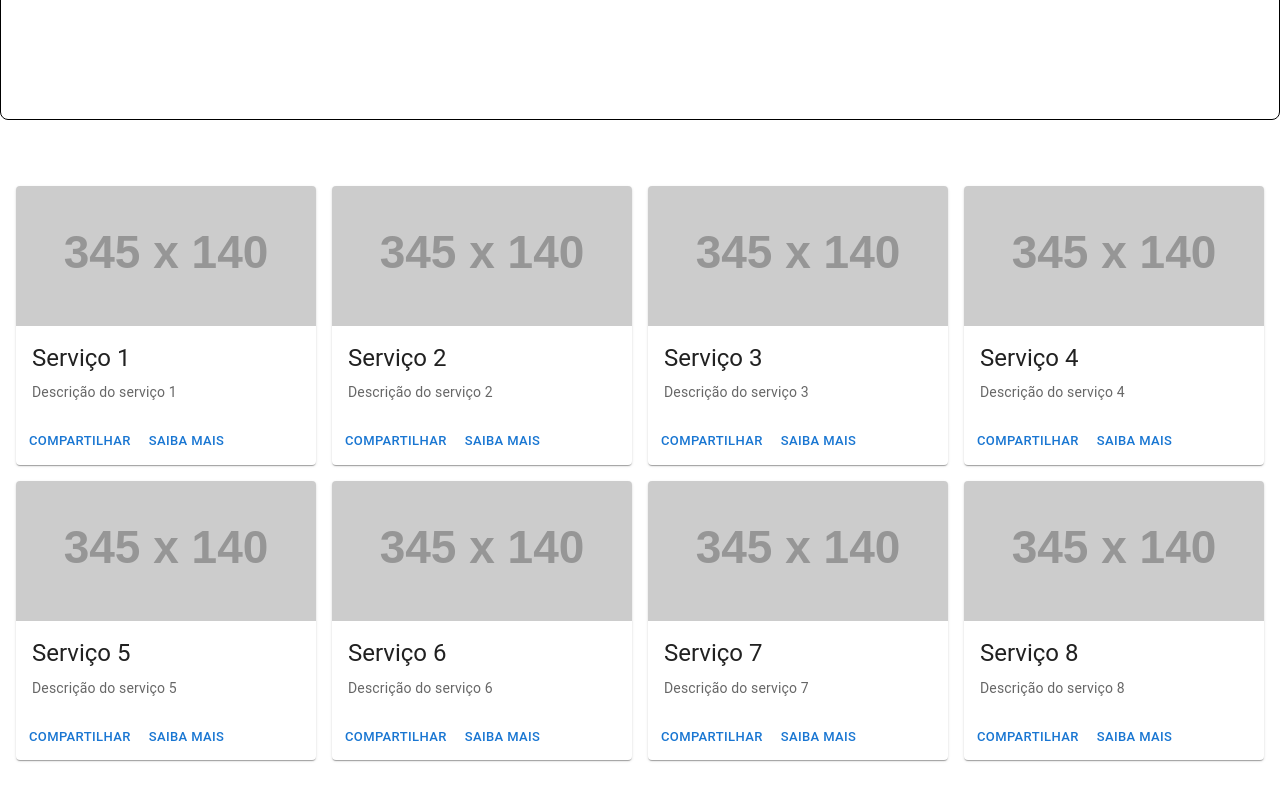
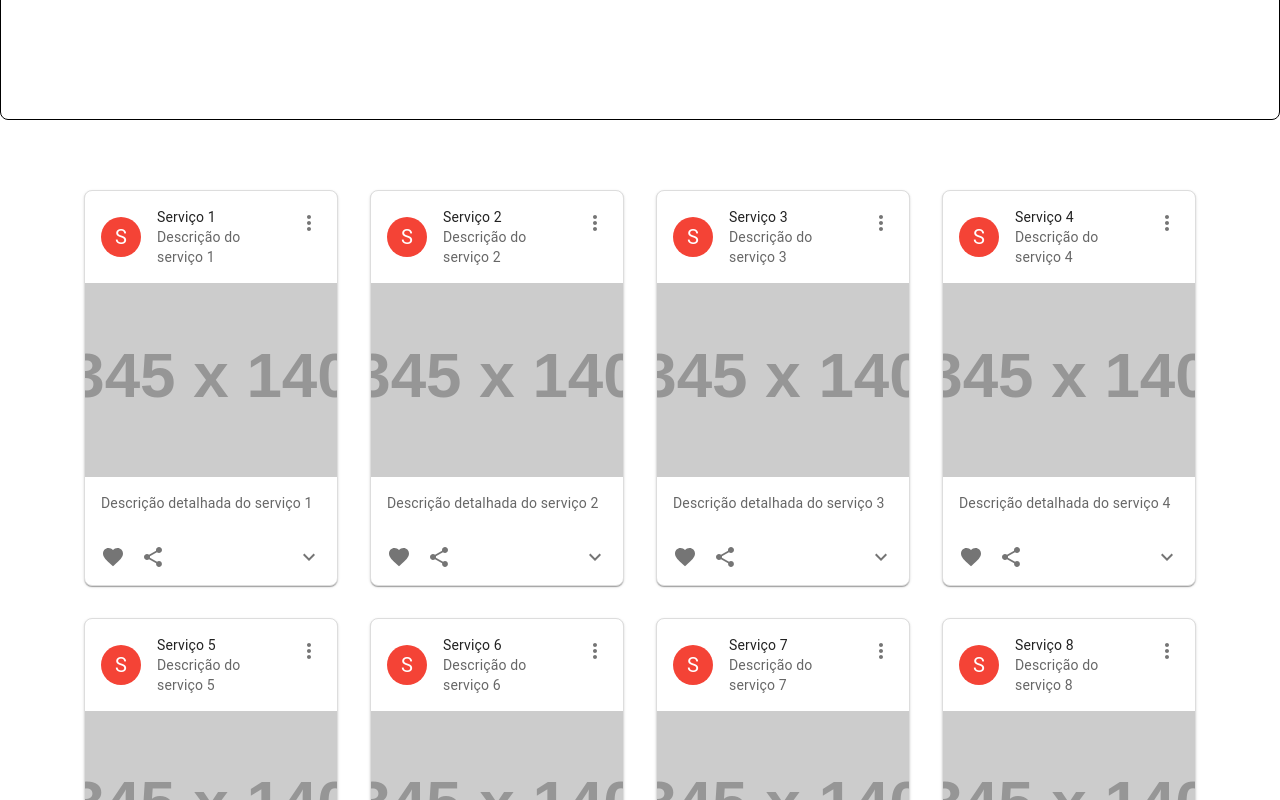
Before and after one commit to pedrinholopinho/ClincaPotencial, a React (Vite) app: page / in a window 1280 px wide. Shown: the part 580-1380 px from the top of the page. Before the commit the page ends 1356 px from the top, so only its background shows below. Built offline with nearby package versions, Linux system fonts and the light colour scheme.

Commit message:
cards de serviços

```diff
--- a/package.json
+++ b/package.json
@@ -16,7 +16,8 @@
     "@mui/material": "^6.2.0",
     "react": "^18.3.1",
     "react-dom": "^18.3.1",
-    "react-router-dom": "^7.0.2"
+    "react-router-dom": "^7.0.2",
+    "swiper": "^11.1.15"
   },
   "devDependencies": {
     "@eslint/js": "^9.15.0",
--- /dev/null
+++ b/src/pages/RecipeCards.tsx
@@ -0,0 +1,115 @@
+import * as React from 'react';
+import { styled } from '@mui/material/styles';
+import Card from '@mui/material/Card';
+import CardHeader from '@mui/material/CardHeader';
+import CardMedia from '@mui/material/CardMedia';
+import CardContent from '@mui/material/CardContent';
+import CardActions from '@mui/material/CardActions';
+import Collapse from '@mui/material/Collapse';
+import Avatar from '@mui/material/Avatar';
+import IconButton from '@mui/material/IconButton';
+import Typography from '@mui/material/Typography';
+import { red } from '@mui/material/colors';
+import FavoriteIcon from '@mui/icons-material/Favorite';
+import ShareIcon from '@mui/icons-material/Share';
+import ExpandMoreIcon from '@mui/icons-material/ExpandMore';
+import MoreVertIcon from '@mui/icons-material/MoreVert';
+import { Grid } from '@mui/material';
+
+interface CardData {
+  title: string;
+  description: string;
+  image: string;
+  descDetalhes: string;
+}
+
+interface RecipeCardsProps {
+  data: CardData[];
+}
+
+interface ExpandMoreProps {
+  expand: boolean;
+}
+
+const ExpandMore = styled(IconButton, {
+  shouldForwardProp: (prop) => prop !== 'expand',
+})<ExpandMoreProps>(({ theme, expand }) => ({
+  marginLeft: 'auto',
+  transition: theme.transitions.create('transform', {
+    duration: theme.transitions.duration.shortest,
+  }),
+  transform: expand ? 'rotate(180deg)' : 'rotate(0deg)',
+}));
+
+const RecipeCards: React.FC<RecipeCardsProps> = ({ data }) => {
+  const [expandedIndex, setExpandedIndex] = React.useState<number | null>(null);
+
+  const handleExpandClick = (index: number) => {
+    setExpandedIndex(expandedIndex === index ? null : index);
+  };
+
+  return (
+    <Grid
+      container
+      spacing={4} // Adiciona espaçamento entre os cartões
+      justifyContent="center"
+      alignItems="flex-start"
+      style={{ minHeight: '100vh', padding: '20px' }}
+    >
+      {data.map((item, index) => (
+        <Grid item xs={12} sm={6} md={4} lg={3} key={index}>
+          <Card sx={{ maxWidth: 345, border: '1px solid #ddd', borderRadius: '8px' }}>
+            <CardHeader
+              avatar={
+                <Avatar sx={{ bgcolor: red[500] }} aria-label="recipe">
+                  {item.title.charAt(0)}
+                </Avatar>
+              }
+              action={
+                <IconButton aria-label="settings">
+                  <MoreVertIcon />
+                </IconButton>
+              }
+              title={item.title}
+              subheader={item.description}
+            />
+            <CardMedia
+              component="img"
+              height="194"
+              image={item.image}
+              alt={`${item.title} image`}
+            />
+            <CardContent>
+              <Typography variant="body2" color="text.secondary">
+                {item.descDetalhes}
+              </Typography>
+            </CardContent>
+            <CardActions disableSpacing>
+              <IconButton aria-label="add to favorites">
+                <FavoriteIcon />
+              </IconButton>
+              <IconButton aria-label="share">
+                <ShareIcon />
+              </IconButton>
+              <ExpandMore
+                expand={expandedIndex === index}
+                onClick={() => handleExpandClick(index)}
+                aria-expanded={expandedIndex === index}
+                aria-label="show more"
+              >
+                <ExpandMoreIcon />
+              </ExpandMore>
+            </CardActions>
+            <Collapse in={expandedIndex === index} timeout="auto" unmountOnExit>
+              <CardContent>
+                <Typography paragraph>{item.description}</Typography>
+              </CardContent>
+            </Collapse>
+          </Card>
+        </Grid>
+      ))}
+    </Grid>
+  );
+};
+
+export default RecipeCards;
--- a/src/pages/home.tsx
+++ b/src/pages/home.tsx
@@ -1,19 +1,22 @@
 import React, { useState } from "react";
-import { AppBar, Button, IconButton, Toolbar, Box, Menu, MenuList, MenuItem, Typography, Grid, Card, CardContent, CardActions, CardMedia } from "@mui/material";
+import { AppBar, Button, IconButton, Toolbar, Box, Menu, MenuList, MenuItem, Typography, Container} from "@mui/material";
 import GroupsIcon from "@mui/icons-material/Groups";
 import MenuIcon from "@mui/icons-material/Menu";
 import "../global.css";
+import RecipeCards from "./RecipeCards";
+
+
 
 // Simulação dos dados dos serviços
 const services = [
-  { title: "Serviço 1", description: "Descrição do serviço 1", image: "https://via.placeholder.com/345x140?text=Serviço+1" },
-  { title: "Serviço 2", description: "Descrição do serviço 2", image: "https://via.placeholder.com/345x140?text=Serviço+2" },
-  { title: "Serviço 3", description: "Descrição do serviço 3", image: "https://via.placeholder.com/345x140?text=Serviço+3" },
-  { title: "Serviço 4", description: "Descrição do serviço 4", image: "https://via.placeholder.com/345x140?text=Serviço+4" },
-  { title: "Serviço 5", description: "Descrição do serviço 5", image: "https://via.placeholder.com/345x140?text=Serviço+5" },
-  { title: "Serviço 6", description: "Descrição do serviço 6", image: "https://via.placeholder.com/345x140?text=Serviço+6" },
-  { title: "Serviço 7", description: "Descrição do serviço 7", image: "https://via.placeholder.com/345x140?text=Serviço+7" },
-  { title: "Serviço 8", description: "Descrição do serviço 8", image: "https://via.placeholder.com/345x140?text=Serviço+8" },
+  { title: "Serviço 1", description: "Descrição do serviço 1", image: "https://via.placeholder.com/345x140?text=Serviço+1",descDetalhes: "Descrição detalhada do serviço 1" },
+  { title: "Serviço 2", description: "Descrição do serviço 2", image: "https://via.placeholder.com/345x140?text=Serviço+2",descDetalhes: "Descrição detalhada do serviço 2"},
+  { title: "Serviço 3", description: "Descrição do serviço 3", image: "https://via.placeholder.com/345x140?text=Serviço+3",descDetalhes: "Descrição detalhada do serviço 3" },
+  { title: "Serviço 4", description: "Descrição do serviço 4", image: "https://via.placeholder.com/345x140?text=Serviço+4",descDetalhes: "Descrição detalhada do serviço 4"},
+  { title: "Serviço 5", description: "Descrição do serviço 5", image: "https://via.placeholder.com/345x140?text=Serviço+5",descDetalhes: "Descrição detalhada do serviço 5"},
+  { title: "Serviço 6", description: "Descrição do serviço 6", image: "https://via.placeholder.com/345x140?text=Serviço+6",descDetalhes: "Descrição detalhada do serviço 6"},
+  { title: "Serviço 7", description: "Descrição do serviço 7", image: "https://via.placeholder.com/345x140?text=Serviço+7",descDetalhes: "Descrição detalhada do serviço 7"},
+  { title: "Serviço 8", description: "Descrição do serviço 8", image: "https://via.placeholder.com/345x140?text=Serviço+8",descDetalhes: "Descrição detalhada do serviço 8" },
 ];
 
 const Header = () => {
@@ -93,20 +96,22 @@ const Header = () => {
           marginTop: "100px",
           padding: 0,
           boxSizing: "border-box", // Inclui as bordas no cálculo
+          marginBottom:'50px'
         }}
       >
         <Typography variant="h5">Carrossel de fotos</Typography>
       </Box>
 
-      <Box
+      {/* <Box
         sx={{
-          marginTop: "50px", // Espaçamento entre o carrossel e os cardss
+          marginTop: "1px", // Espaçamento entre o carrossel e os cardss
           padding: 2,
+          backgroundColor: 'black',
         }}
       >
-        <Grid container spacing={2}>
+        <Grid container spacing={2} gap={0}>
           {services.map((service, index) => (
-            <Grid item xs={12} sm={6} md={3} key={index}>
+            <Grid item xs={12} sm={6} md={3} key={index} sx={{backgroundColor: 'red'}}>
               <Card sx={{ maxWidth: 345 }}>
                 <CardMedia
                   sx={{ height: 140 }}
@@ -115,10 +120,10 @@ const Header = () => {
                 />
                 <CardContent>
                   <Typography gutterBottom variant="h5" component="div">
-                    {service.title} {/* Título do serviço */}
+                    {service.title} {/* Título do serviço
                   </Typography>
                   <Typography variant="body2" sx={{ color: "text.secondary" }}>
-                    {service.description} {/* Descrição do serviço */}
+                    {service.description} {/* Descrição do serviço
                   </Typography>
                 </CardContent>
                 <CardActions>
@@ -129,7 +134,14 @@ const Header = () => {
             </Grid>
           ))}
         </Grid>
-      </Box>
+      </Box> */}
+
+
+      <Container sx={{display:"flex", justifyContent:"space-between"}}>
+        <Box sx={{display:"flex", justifyContent:"space-between"}}>
+          <RecipeCards data={services}/>
+        </Box>
+      </Container>
 
 
     </>
```
Also changed, not shown: 1 other file (tests, documents, lock files or other folders).
